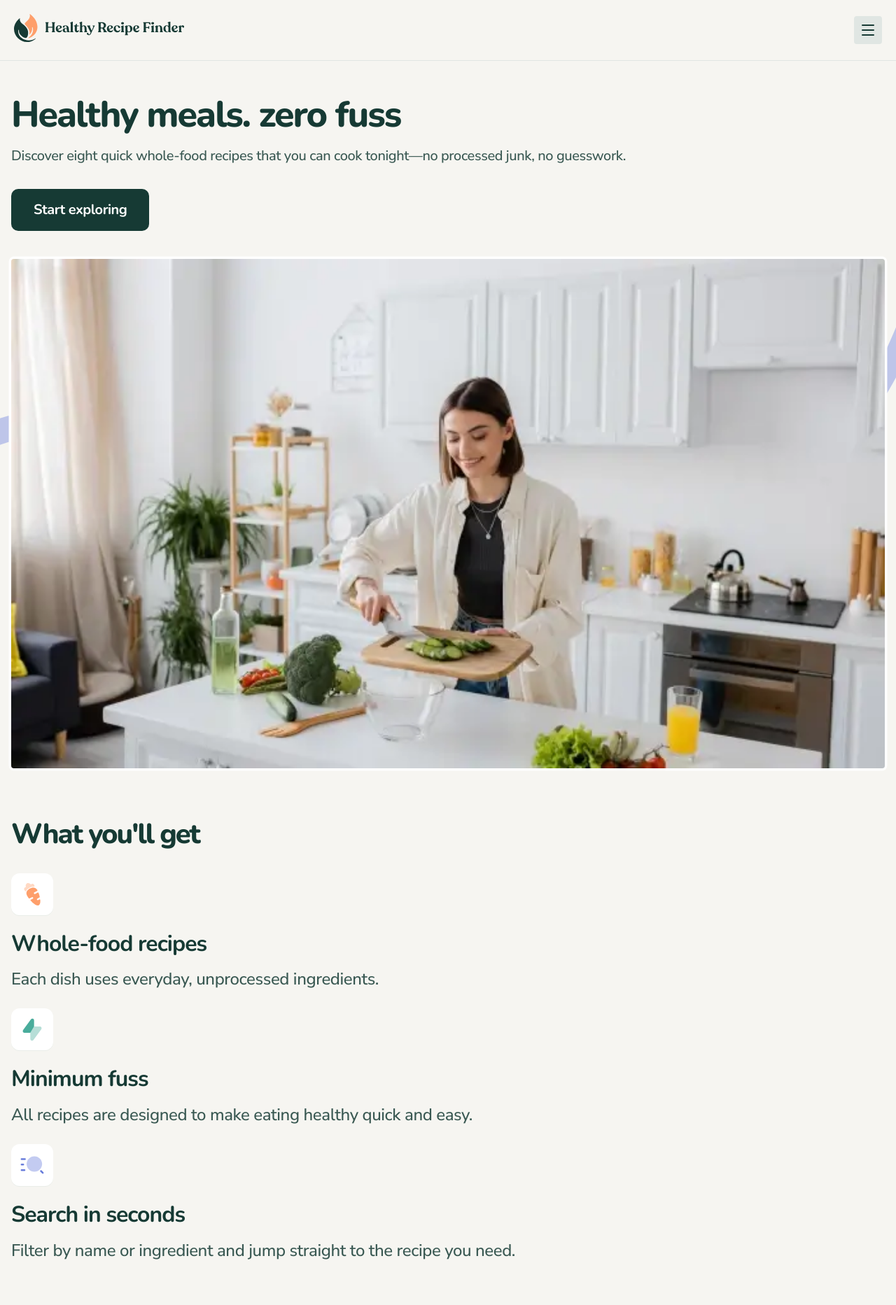
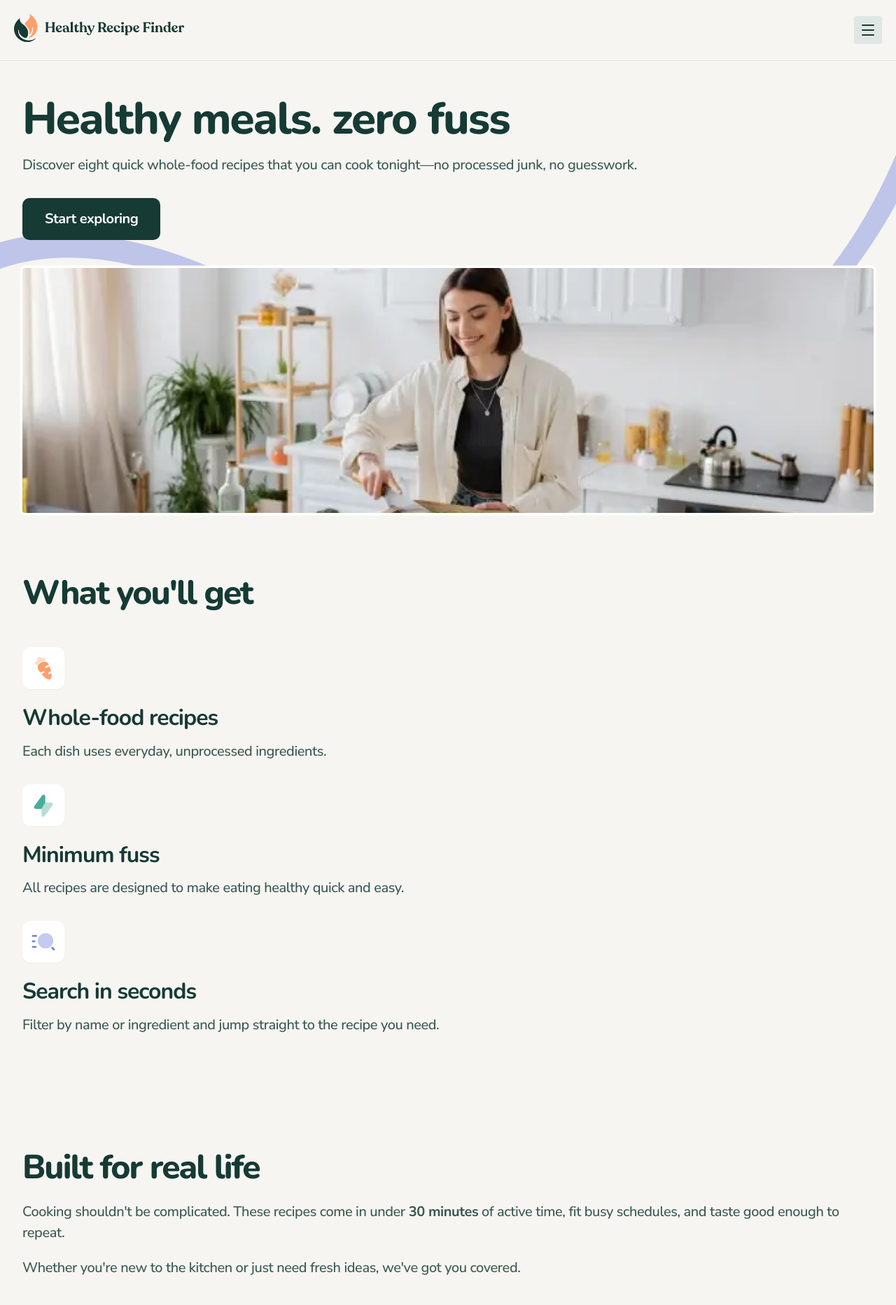
Before and after one commit to niiquash/recipe-finder, a React (Vite) app: page / in a window 1280 px wide. Shown: the top 1865 px of the page at 70% size. Built offline with nearby package versions, Linux system fonts and the light colour scheme.

Commit message:
- Complete tablet view of homepage

```diff
--- a/src/pages/home-page/HomePage.css
+++ b/src/pages/home-page/HomePage.css
@@ -77,6 +77,7 @@
 ************************************************/
 .benefits-section {
   margin-top: 64px;
+  padding-bottom: 80px;
   display: flex;
   flex-direction: column;
   gap: 32px;
@@ -166,8 +167,14 @@
   margin-top: 64px;
   background-color: #e9ede8;
   border-radius: 16px;
-  padding: 48px 16px;
+  padding-top: 48px;
+  padding-bottom: 48px;
   text-align: center;
+}
+
+.fork-icon,
+.knife-icon {
+  display: none;
 }
 
 .action-section h2 {
@@ -211,3 +218,105 @@
 .action-button:hover {
   background-color: #395852;
 }
+
+@media (min-width: 768px) {
+  /************************************************
+  * Hero Section
+  ************************************************/
+  .home-page-container {
+    padding-left: 32px;
+    padding-right: 32px;
+  }
+
+  .intro-heading {
+    font-size: 64px;
+  }
+
+  .intro-paragraph {
+    font-size: 20px;
+  }
+
+  .hero-image {
+    height: 350px;
+    object-fit: cover;
+  }
+
+  .hero-squiggle {
+    width: 109%;
+    left: -32px;
+    right: -32px;
+    bottom: 30%;
+    transform: rotate(0deg);
+    z-index: -9;
+  }
+  /************************************************
+  * Benefits Section
+  ************************************************/
+  .benefits-section {
+    margin-top: 80px;
+    gap: 48px;
+  }
+
+  .benefits-heading h2 {
+    font-size: 48px;
+  }
+
+  .benefits-content {
+    gap: 32px;
+  }
+
+  .benefits-details p {
+    font-size: 20px;
+  }
+
+  /************************************************
+  * Support Section
+  ************************************************/
+  .support-section {
+    margin-top: 80px;
+    gap: 40px;
+  }
+
+  .support-section-content h2 {
+    font-size: 48px;
+  }
+
+  /************************************************
+  * Action Section
+  ************************************************/
+  .action-section {
+    margin-top: 80px;
+    padding-top: 80px;
+    padding-bottom: 80px;
+    position: relative;
+  }
+
+  .action-section h2 {
+    font-size: 48px;
+  }
+
+  .action-button {
+    margin-top: 40px;
+  }
+
+  .fork-icon,
+  .knife-icon {
+    display: block;
+    position: absolute;
+    width: 170px;
+    height: auto;
+  }
+
+  .fork-icon {
+    top: 50%;
+    left: -6%;
+  }
+
+  .knife-icon {
+    bottom: 68%;
+    right: -2%;
+  }
+}
+
+@media (min-width: 1440px) {
+}
--- a/src/pages/home-page/HomePage.jsx
+++ b/src/pages/home-page/HomePage.jsx
@@ -5,6 +5,8 @@ import HeroSquiggle from "../../assets/pattern-squiggle-1.svg";
 import NoFuss from "../../assets/icon-minimum-fuss.svg";
 import WholeFoods from "../../assets/icon-whole-food-recipes.svg";
 import Search from "../../assets/icon-search-in-seconds.svg";
+import ForkSquiggle from "../../assets/pattern-fork.svg";
+import KnifeSquiggle from "../../assets/pattern-knife.svg";
 import { Link } from "react-router";
 const HomePage = () => {
   return (
@@ -93,6 +95,8 @@ const HomePage = () => {
         <Link to="/recipes" className="action-button">
           Browse recipes
         </Link>
+        <img className="fork-icon" src={ForkSquiggle} alt="Icon of a fork" />
+        <img className="knife-icon" src={KnifeSquiggle} alt="Icon of a knife" />
       </section>
     </main>
   );
```
